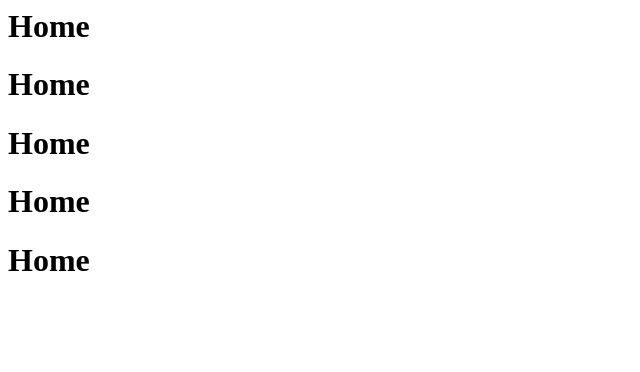
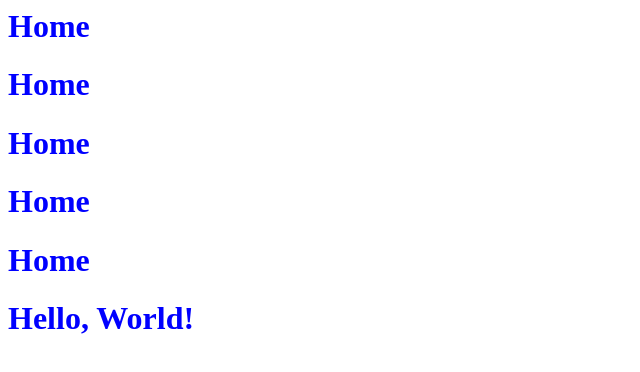
Before and after one commit to taktiks2/taktiks2.github.io, a plain HTML site: page index.html in a window 1280 px wide. Shown: the whole page, without its empty margins (0-640 px from the left). Drawn offline with Linux system fonts and the light colour scheme.

Commit message:
add files

```diff
--- a/index.html
+++ b/index.html
@@ -1,5 +1,9 @@
 <html>
-  <head> </head>
+  <head>
+    <meta charset="utf-8" />
+    <title>Sample</title>
+    <link rel="stylesheet" href="style.css" />
+  </head>
   <body>
     <main>
       <h1>Home</h1>
@@ -8,5 +12,6 @@
       <h1>Home</h1>
       <h1>Home</h1>
     </main>
+    <script type="text/javascript" src="script.js"></script>
   </body>
 </html>
--- /dev/null
+++ b/script.js
@@ -0,0 +1,8 @@
+const HELLO_WORLD = "Hello, World!";
+
+document.addEventListener("DOMContentLoaded", function () {
+  const mainElement = document.querySelector("main");
+  const newH1 = document.createElement("h1");
+  newH1.textContent = HELLO_WORLD;
+  mainElement.appendChild(newH1);
+});
--- /dev/null
+++ b/style.css
@@ -0,0 +1,3 @@
+h1 {
+  color: blue;
+}
```
Also changed, not shown: 1 other file.
